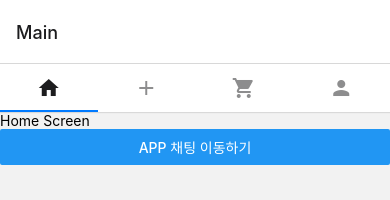
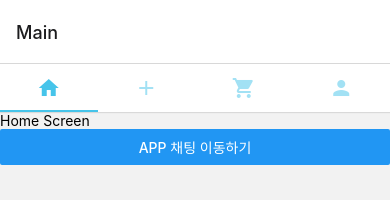
Before and after one commit to LNSol/react-native-tutorial, a React Native app: screen /Main in a window 390 px wide. Shown: the top 200 px of the page. Built offline with nearby package versions, Linux system fonts and the light colour scheme.

Commit message:
탭 스타일

```diff
--- a/screens/MainScreen.tsx
+++ b/screens/MainScreen.tsx
@@ -51,6 +51,10 @@ const MainScreen = () => (
     initialRouteName="Home"
     screenOptions={{
       tabBarShowLabel: false,
+      tabBarIndicatorStyle: {
+        backgroundColor: '#46c4ea',
+      },
+      tabBarActiveTintColor: '#46c4ea',
     }}>
     <Tab.Screen
       name="Home"
```
